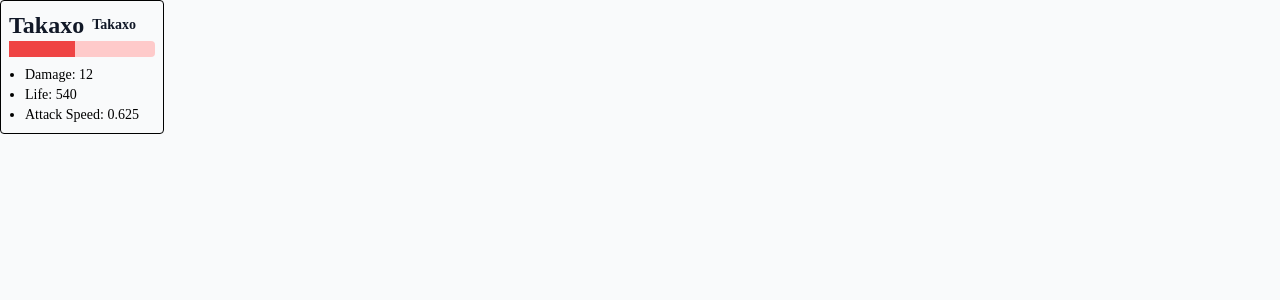
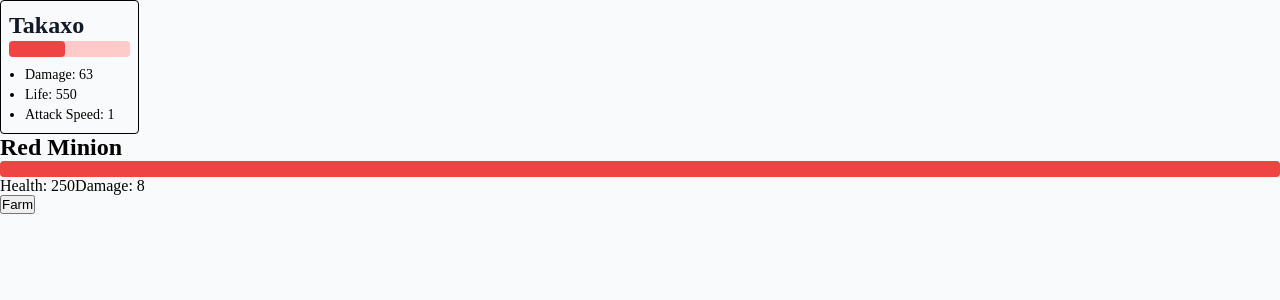
Before and after one commit to jparouca/ts-idle, a React (Vite) app: page / in a window 1280 px wide. Shown: the top 300 px of the page. Built offline with nearby package versions, Linux system fonts and the light colour scheme.

Commit message:
combat funky but working

```diff
--- a/src/App.tsx
+++ b/src/App.tsx
@@ -1,15 +1,61 @@
+import { useEffect, useState } from "react";
 import ChampionStatsContainer from "./components/ChampionStats";
+import RedMinion from "./components/RedMinion";
+import { Champion, GameState, Enemy } from "./types";
+
+interface GameProps {
+  gameState?: GameState;
+}
 
 
-function App() {
+const App: React.FC<GameProps> = ({gameState}) => {
+  const initialGameState: GameState = {
+    champion: {
+      id: '1',
+      name: 'Takaxo',
+      damage: 63,
+      attackSpeed: 1,
+      health: 550,
+    },
+    currentEnemy: {
+      id: '2',
+      name: 'Red Minion',
+      damage: 8,
+      health: 250,
+      attackSpeed: 0.314
+    },
+    inBattle: false,
+  };
+  const [champion, setChampion] = useState<Champion>(gameState?.champion || initialGameState.champion);
+  const [enemy, setEnemy] = useState<Enemy>(gameState?.currentEnemy || initialGameState.currentEnemy);
+  const [inBattle, setInBattle] = useState<boolean>(gameState?.inBattle || initialGameState.inBattle);
+
+  useEffect(() => {
+    let interval: ReturnType<typeof setInterval>;
+    if (inBattle) {
+      interval = setInterval(() => {
+        if (enemy.health >= 0 && champion.health > 0) {
+          setEnemy(prev => ({...prev, health: prev.health - champion.damage}))
+          setChampion(prev => ({...prev, health: prev.health - enemy.damage}))
+        } else {
+          setInBattle(false);
+        }
+      }, 1000 / champion.attackSpeed);
+    }
+    return () => clearInterval(interval);
+  }, [inBattle, enemy.health, champion]);
+
   return (
-    <ChampionStatsContainer champion={{
-      id: '0',
-      name: 'Takaxo',
-      damage: 12,
-      health: 540,
-      attackSpeed: 0.625
-    }} />
+    <>
+      <ChampionStatsContainer champion={champion}/>
+      <RedMinion enemy={enemy} />
+      <button
+        disabled={inBattle}
+        onClick={() => setInBattle(true)}>
+        {inBattle ? 'Farming...' : 'Farm'}
+      </button>
+
+    </>
   )
 };
 
--- a/src/components/ChampionStats.tsx
+++ b/src/components/ChampionStats.tsx
@@ -10,7 +10,6 @@ const ChampionStatsContainer: React.FC<ChampionStatsProps> = ({ champion }) => {
     <div className='max-w-max rounded justify-center items-center border border-solid p-2'>
       <header className='flex items-center flex-row'>
         <h1 className='text-2xl text-gray-900 mr-2'>Takaxo</h1>
-        <h2 className='text-sm text-gray-900'>{champion.name}</h2>
       </header>
       <HealthBar
         current={champion.health}
--- a/src/components/HealthBar.tsx
+++ b/src/components/HealthBar.tsx
@@ -8,7 +8,7 @@ const HealthBar: React.FC<HealthBarProps> = ({current, max}) => {
 
   return (
     <div className='w-full h-4 bg-red-200 rounded'>
-      <div className='h-full bg-red-500 rounde' style={{width: `${width}%`}}>
+      <div className='h-full bg-red-500 rounded' style={{width: `${width}%`}}>
       </div>
     </div>
   );
--- /dev/null
+++ b/src/components/RedMinion.tsx
@@ -0,0 +1,27 @@
+import React from 'react';
+import {Enemy} from '../types';
+import HealthBar from './HealthBar';
+
+
+interface RedMinionProps {
+  enemy: Enemy;
+}
+
+
+const RedMinion: React.FC<RedMinionProps> = ({enemy}) => {
+  return (
+  <div>
+      <h2> Red Minion </h2>
+      <HealthBar
+        current={enemy.health}
+        max={250}
+        />
+      <div>
+        <span>Health: {enemy.health}</span>
+        <span>Damage: {enemy.damage}</span>
+      </div>
+  </div>
+  );
+};
+
+export default RedMinion;
```
